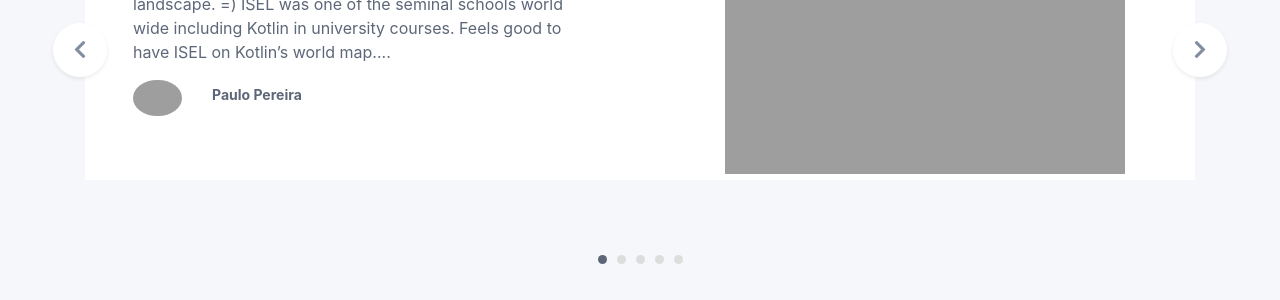
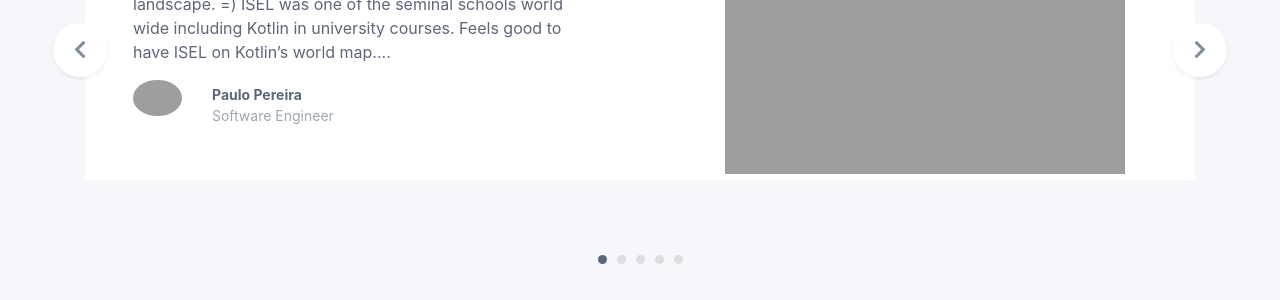
Before and after one commit to jpatri/ccisel.github.io, a Jekyll site: the page built from index.html, in a window 1280 px wide. Shown: the part 792-1092 px from the top of the page. Built offline with Jekyll 4.4.1, drawn with Linux system fonts in a browser that asks for light colours; grey boxes are pictures that could not be loaded.

Commit message:
Missing role

```diff
--- a/_posts/2020-09-11-paulo-isel-on-map.md
+++ b/_posts/2020-09-11-paulo-isel-on-map.md
@@ -13,6 +13,7 @@ author:
   email:
   display_name: Paulo Pereira
   image: palbp.jpg
+  role: Software Engineer
 ---
 
 Once again, pioneers in the software engineering landscape. =) ISEL was one of the seminal schools world wide including Kotlin in university courses. Feels good to have ISEL on Kotlin's world map. Check it out here:
```
